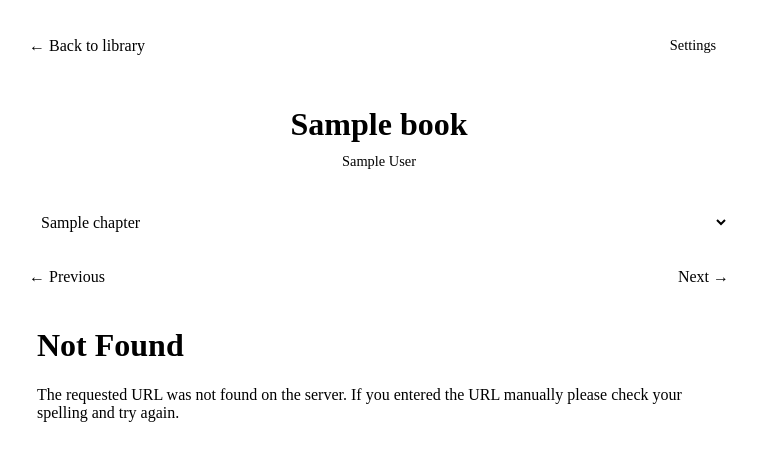
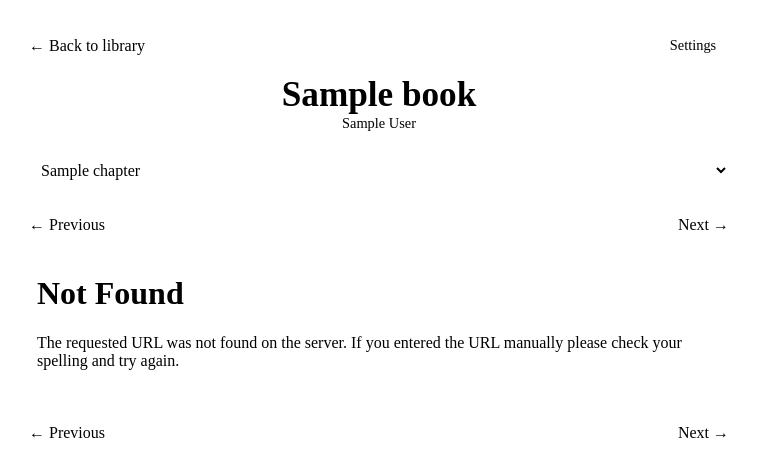
Before and after one commit to Minighost/shelf-mg, a Python web app: template templates/reader.html in a window 1280 px wide. Shown: the top 455 px of the page, without its empty margins (261-1018 px from the left). Run offline with Jinja, Linux system fonts and the light colour scheme; the template is opened without the code that fills it: most values are stand-ins (such as "Sample title", 1, 10 or a date in 2020).

Commit message:
finally made everything make sense... well, sort of. yeah i'm gonna be tweaking this for weeks lol

```diff
--- a/static/style.css
+++ b/static/style.css
@@ -145,6 +145,8 @@ button::-moz-focus-inner {
     justify-content: space-between;
     align-items: center;
     gap: 0.5rem;
+    line-height: 1;
+    margin: 0 0;
 }
 
 .header-top .header-right {
@@ -156,13 +158,22 @@ button::-moz-focus-inner {
 }
 
 .header-title {
+    display: flex;
+    justify-content: center;
     text-align: center;
-    margin: 2.5rem 0 0 0;
+    align-items: center;
+    margin: 0.5em 0 0.5em 0;
+    font-size: 1.8em;
+    line-height: 1em;
+}
+
+.reader-title {
+    margin-bottom: 0;
 }
 
 .header-author {
     text-align: center;
-    margin: 0 0 2rem 0;
+    margin: 0 0 1.25em 0;
     color: var(--text-muted);
     font-size: 0.9em;
 }
@@ -175,7 +186,7 @@ button::-moz-focus-inner {
     gap: 0.4em;
     max-width: var(--content-max-width);
     margin: 0 auto 0.5em auto;
-    padding-top: 0.5rem;
+    line-height: 1;
 }
 
 .continue-reading-label {
@@ -212,11 +223,6 @@ button::-moz-focus-inner {
 }
 
 /* --- library: search & filters --- */
-
-.page-title {
-    font-size: 1.8em;
-    margin-bottom: 2rem;
-}
 
 .search-form {
     display: flex;
@@ -941,7 +947,7 @@ html.view-card .card-view {
     background: none;
     border: none;
     color: var(--text-muted);
-    font-size: 1.3rem;
+    font-size: 1.3em;
     line-height: 1;
     padding: 0.2rem 0.5rem;
     cursor: pointer;
@@ -1243,7 +1249,7 @@ html.view-card .card-view {
 
 .preview-muted {
     color: var(--text-muted);
-    font-size: 0.9rem;
+    font-size: 0.9em;
 }
 
 .preview-link {
@@ -1279,7 +1285,7 @@ html.view-card .card-view {
 
 .preview-reader-label {
     margin: 0 0 0.5rem 0;
-    font-size: 0.8rem;
+    font-size: 0.8em;
     color: var(--text-muted);
     text-transform: uppercase;
     letter-spacing: 0.03em;
@@ -1325,7 +1331,7 @@ html.view-card .card-view {
 }
 
 .error-code {
-    font-size: 4rem;
+    font-size: 4em;
     margin: 0 0 0.5rem 0;
     color: var(--text-muted);
 }
@@ -1400,7 +1406,7 @@ html.view-card .card-view {
         padding: 2rem;
     }
 
-    .page-title {
+    .header-title {
         font-size: 2.2em;
     }
 
--- a/templates/history.html
+++ b/templates/history.html
@@ -39,7 +39,7 @@
                     <a class="settings-link" href="{{ url_for('settings_page') }}">Settings</a>
                 </div>
             </div>
-            <h1 class="page-title header-title">Reading history</h1>
+            <h1 class="header-title">Reading history</h1>
         </div>
         {% if total_pages > 1 %}
             <nav class="pagination">
--- a/templates/inspect.html
+++ b/templates/inspect.html
@@ -31,7 +31,7 @@
                     <button class="header-btn" onclick="toggleTheme()">Toggle theme</button>
                 </div>
             </div>
-            <h1 class="page-title header-title">{{ book.title }}</h1>
+            <h1 class="header-title">{{ book.title }}</h1>
         </div>
 
         <div class="inspect-top">
--- a/templates/library.html
+++ b/templates/library.html
@@ -47,7 +47,7 @@
                     <a class="settings-link" href="{{ url_for('settings_page') }}">Settings</a>
                 </div>
             </div>
-            <h1 class="page-title header-title">Library</h1>
+            <h1 class="header-title">Library</h1>
         </div>
         <dialog id="refresh-dialog" class="confirm-dialog">
             <button type="button"
--- a/templates/reader.html
+++ b/templates/reader.html
@@ -49,10 +49,10 @@
                        data-target-chapter="{{ chapter.index }}">&larr; Back to library</a>
                 </div>
                 <div class="header-right">
-                    <a class="header-btn" href="/settings">Settings</a>
+                    <a class="settings-link" href="{{ url_for('settings_page') }}">Settings</a>
                 </div>
             </div>
-            <h1 class="header-title">{{ book.title }}</h1>
+            <h1 class="header-title reader-title">{{ book.title }}</h1>
             <p class="header-author">{{ book.authors | join(", ") }}</p>
             <select class="chapter-select" id="chapter-select" data-back="{{ back_qs }}">
                 {% for c in chapters %}
--- a/templates/settings.html
+++ b/templates/settings.html
@@ -26,7 +26,7 @@
                 </div>
                 <div class="header-right"></div>
             </div>
-            <h1 class="page-title header-title">Settings</h1>
+            <h1 class="header-title">Settings</h1>
         </div>
         <form method="post" class="settings-form">
             <div class="settings-field settings-field-grouped">
```
